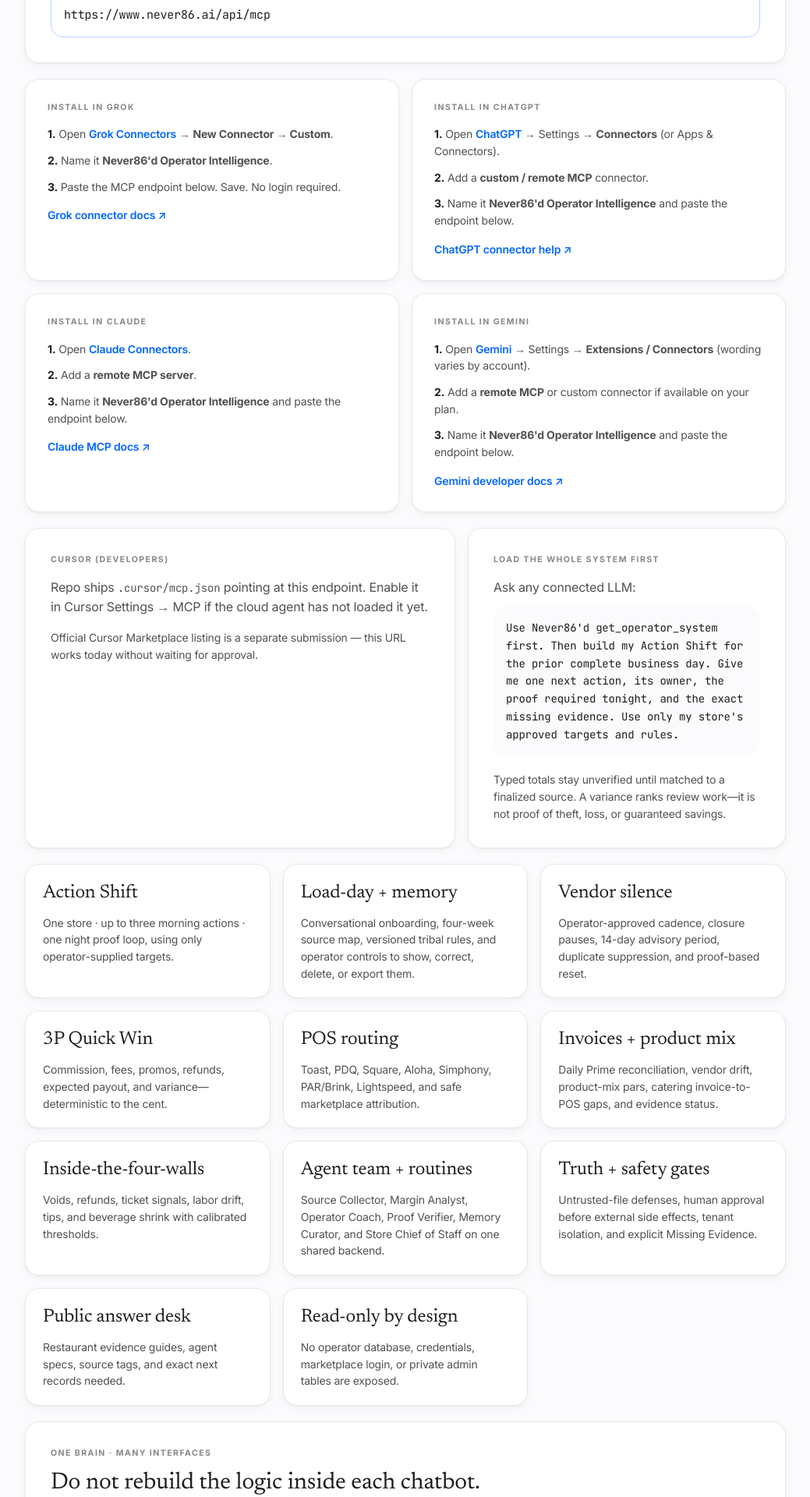
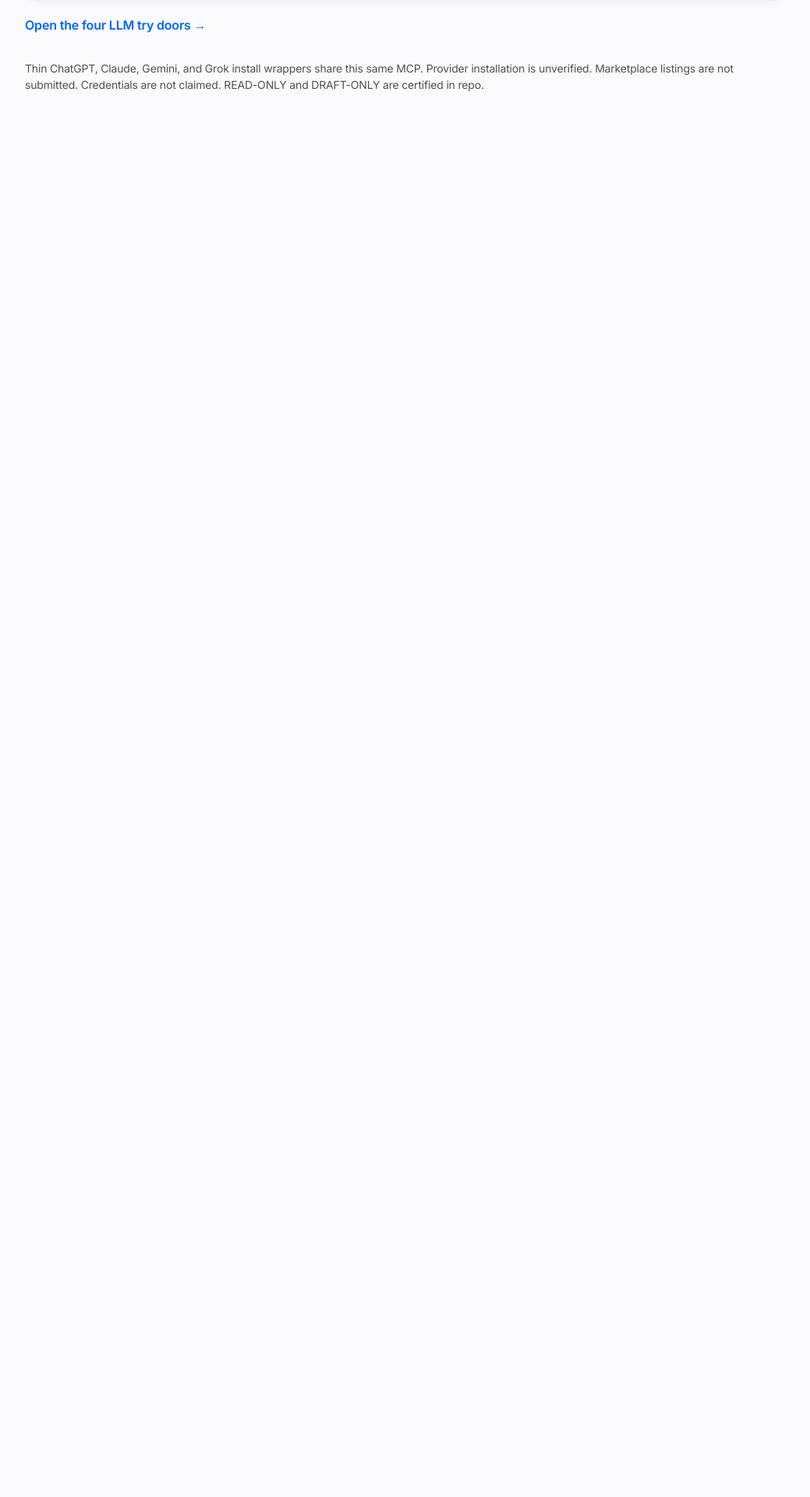
Before and after one commit to mykemueller1-ctrl/never86, a Next.js app: page /mcp in a window 1280 px wide. Shown: the part 720-2640 px from the top of the page at 78% size, without its empty margins (120-1159 px from the left). After the commit the page ends 920 px from the top, so only its background shows below. Built offline with nearby package versions, Linux system fonts and the light colour scheme.

Commit message:
Restore MCP page apostrophes and keep /llm-shells try link.

```diff
--- a/src/app/mcp/page.tsx
+++ b/src/app/mcp/page.tsx
@@ -10,49 +10,6 @@
 };
 
 const CONNECTOR_NAME = "Never86'd Operator Intelligence";
-
-const INSTALLS = [
-  {
-    id: 'grok',
-    label: 'Grok',
-    steps: [
-      <>Open <a href="https://grok.com/connectors" className="font-semibold text-[#0066ff] hover:underline">Grok Connectors</a> → <strong>New Connector → Custom</strong>.</>,
-      <>Name it <strong>{CONNECTOR_NAME}</strong>.</>,
-      <>Paste the MCP endpoint below. Save. No login required.</>,
-    ],
-    docs: { href: 'https://docs.x.ai/grok/connectors', label: 'Grok connector docs ↗' },
-  },
-  {
-    id: 'chatgpt',
-    label: 'ChatGPT',
-    steps: [
-      <>Open <a href="https://chatgpt.com" className="font-semibold text-[#0066ff] hover:underline">ChatGPT</a> → Settings → <strong>Connectors</strong> (or Apps & Connectors).</>,
-      <>Add a <strong>custom / remote MCP</strong> connector.</>,
-      <>Name it <strong>{CONNECTOR_NAME}</strong> and paste the endpoint below.</>,
-    ],
-    docs: { href: 'https://help.openai.com/en/articles/11487775-connectors-in-chatgpt', label: 'ChatGPT connector help ↗' },
-  },
-  {
-    id: 'claude',
-    label: 'Claude',
-    steps: [
-      <>Open <a href="https://claude.ai/settings/connectors" className="font-semibold text-[#0066ff] hover:underline">Claude Connectors</a>.</>,
-      <>Add a <strong>remote MCP server</strong>.</>,
-      <>Name it <strong>{CONNECTOR_NAME}</strong> and paste the endpoint below.</>,
-    ],
-    docs: { href: 'https://support.anthropic.com/en/articles/11175166-getting-started-with-custom-connectors-using-remote-mcp', label: 'Claude MCP docs ↗' },
-  },
-  {
-    id: 'gemini',
-    label: 'Gemini',
-    steps: [
-      <>Open <a href="https://gemini.google.com" className="font-semibold text-[#0066ff] hover:underline">Gemini</a> → Settings → <strong>Extensions / Connectors</strong> (wording varies by account).</>,
-      <>Add a <strong>remote MCP</strong> or custom connector if available on your plan.</>,
-      <>Name it <strong>{CONNECTOR_NAME}</strong> and paste the endpoint below.</>,
-    ],
-    docs: { href: 'https://ai.google.dev/gemini-api/docs', label: 'Gemini developer docs ↗' },
-  },
-] as const;
 
 export default function McpPage() {
   return (
@@ -74,20 +31,16 @@
           </nav>
         </div>
       </div>
-
       <section className="max-w-5xl mx-auto px-6 pt-16 md:pt-24 pb-20">
         <p className="compass-eyebrow mb-6">— Grok · ChatGPT · Claude · Gemini · MCP</p>
-        <h1 className="compass-display text-5xl md:text-7xl mb-8">
-          Put the operator logic <em>next to you.</em>
-        </h1>
+        <h1 className="compass-display text-5xl md:text-7xl mb-8">Put the operator logic <em>next to you.</em></h1>
         <p className="compass-body text-lg md:text-xl mb-10 max-w-3xl">
-          One public, read-only Model Context Protocol endpoint gives every supported AI the same versioned operator brain: Action Shift, deterministic 3P math, load-day onboarding, vendor silence, proof and memory rules, specialist-agent routines, POS and invoice routing, and the public answer desk.
+          One public, read-only Model Context Protocol endpoint gives every supported AI the same versioned operator brain.
         </p>
-
         <div className="compass-card border-[#b8d2ff] bg-[#f2f7ff] p-6 md:p-8 mb-5">
           <p className="compass-card-label" style={{ color: '#0066ff' }}>One endpoint · four LLMs</p>
           <p className="compass-body mt-3 text-base max-w-3xl">
-            The server is live. Each chat app needs one custom connector pointing at the same URL. Discovery manifest:{' '}
+            The server is live. Discovery:{' '}
             <a href="/.well-known/mcp.json" className="font-semibold text-[#0066ff] hover:underline">/.well-known/mcp.json</a>
             {' '}· version {NEVER86_MCP_DISCOVERY.version}
           </p>
@@ -96,89 +49,11 @@
             <p className="mt-3 break-all font-mono text-[15px] text-[#1d1d1f]">{NEVER86_MCP_URL}</p>
           </div>
         </div>
-
-        <div className="grid gap-4 md:grid-cols-2">
-          {INSTALLS.map((install) => (
-            <div key={install.id} className="compass-card p-6 md:p-7">
-              <p className="compass-card-label">Install in {install.label}</p>
-              <ol className="compass-body mt-4 space-y-3 text-sm">
-                {install.steps.map((step, i) => (
-                  <li key={i}><strong className="text-[#1d1d1f]">{i + 1}.</strong> {step}</li>
-                ))}
-              </ol>
-              <a href={install.docs.href} className="mt-4 inline-flex text-sm font-semibold text-[#0066ff] hover:underline">{install.docs.label}</a>
-            </div>
-          ))}
-        </div>
-
-        <div className="grid gap-4 md:grid-cols-[1.15fr_0.85fr] mt-5">
-          <div className="compass-card p-6 md:p-8">
-            <p className="compass-card-label">Cursor (developers)</p>
-            <p className="compass-body mt-4 text-base">
-              Repo ships <code className="font-mono text-sm">.cursor/mcp.json</code> pointing at this endpoint. Enable it in Cursor Settings → MCP if the cloud agent has not loaded it yet.
-            </p>
-            <p className="compass-body mt-4 text-sm text-[#6e6e73]">
-              Official Cursor Marketplace listing is a separate submission — this URL works today without waiting for approval.
-            </p>
-          </div>
-
-          <div className="compass-card p-6 md:p-8">
-            <p className="compass-card-label">Load the whole system first</p>
-            <p className="compass-body mt-4 text-base">Ask any connected LLM:</p>
-            <p className="mt-3 rounded-2xl bg-[#fbfbfd] p-4 font-mono text-sm leading-relaxed text-[#1d1d1f]">Use Never86'd get_operator_system first. Then build my Action Shift for the prior complete business day. Give me one next action, its owner, the proof required tonight, and the exact missing evidence. Use only my store's approved targets and rules.</p>
-            <p className="compass-body mt-5 text-sm">Typed totals stay unverified until matched to a finalized source. A variance ranks review work—it is not proof of theft, loss, or guaranteed savings.</p>
-          </div>
-        </div>
-
-        <div className="mt-5 grid gap-4 sm:grid-cols-2 lg:grid-cols-3">
-          {[
-            ['Action Shift', 'One store · up to three morning actions · one night proof loop, using only operator-supplied targets.'],
-            ['Load-day + memory', 'Conversational onboarding, four-week source map, versioned tribal rules, and operator controls to show, correct, delete, or export them.'],
-            ['Vendor silence', 'Operator-approved cadence, closure pauses, 14-day advisory period, duplicate suppression, and proof-based reset.'],
-            ['3P Quick Win', 'Commission, fees, promos, refunds, expected payout, and variance—deterministic to the cent.'],
-            ['POS routing', 'Toast, PDQ, Square, Aloha, Simphony, PAR/Brink, Lightspeed, and safe marketplace attribution.'],
-            ['Invoices + product mix', 'Daily Prime reconciliation, vendor drift, product-mix pars, catering invoice-to-POS gaps, and evidence status.'],
-            ['Inside-the-four-walls', 'Voids, refunds, ticket signals, labor drift, tips, and beverage shrink with calibrated thresholds.'],
-            ['Agent team + routines', 'Source Collector, Margin Analyst, Operator Coach, Proof Verifier, Memory Curator, and Store Chief of Staff on one shared backend.'],
-            ['Truth + safety gates', 'Untrusted-file defenses, human approval before external side effects, tenant isolation, and explicit Missing Evidence.'],
-            ['Public answer desk', 'Restaurant evidence guides, agent specs, source tags, and exact next records needed.'],
-            ['Read-only by design', 'No operator database, credentials, marketplace login, or private admin tables are exposed.'],
-          ].map(([title, body]) => (
-            <div key={title} className="compass-card p-5">
-              <h2 className="font-serif text-2xl text-[#1d1d1f]">{title}</h2>
-              <p className="compass-body mt-3 text-sm">{body}</p>
-            </div>
-          ))}
-        </div>
-
-        <div className="compass-card mt-5 p-6 md:p-8">
-          <p className="compass-card-label">One brain · many interfaces</p>
-          <h2 className="mt-3 font-serif text-3xl text-[#1d1d1f]">Do not rebuild the logic inside each chatbot.</h2>
-          <p className="compass-body mt-4 max-w-3xl">Grok, ChatGPT, Claude, Gemini, and any other client with compatible remote MCP support should call this same endpoint. Their wording can differ. The formulas, evidence states, store-memory contract, action limits, and human-approval gates stay the same.</p>
-          <p className="compass-body mt-4 max-w-3xl">Thin ChatGPT, Claude, Gemini, and Grok install wrappers share this same MCP. Provider installation is unverified. Marketplace listings are not submitted. Credentials are not claimed. READ-ONLY and DRAFT-ONLY are certified in repo.</p>
-          <p className="compass-body mt-4"><Link href="/llm-shells" className="font-semibold text-[#0066ff] hover:underline">Open the four LLM try doors →</Link></p>
-        </div>
-
-        <div className="compass-card mt-5 p-6 md:p-8">
-          <p className="compass-card-label">Use it around X</p>
-          <h2 className="mt-3 font-serif text-3xl text-[#1d1d1f]">Public lesson. Private math.</h2>
-          <p className="compass-body mt-4 max-w-3xl">On X, share the no-login Quick Win or ask Grok to explain the method. Never post a marketplace statement, invoice, payroll export, POS file, bank record, or guest data publicly. Run the dollar work privately in Grok or in the browser calculator.</p>
-          <div className="mt-5 flex flex-wrap gap-3">
-            <Link href="/audit" className="btn-primary" style={{ background: '#0066ff' }}>Open the free Quick Win →</Link>
-            <Link href="/delivery-marketplace-reconciliation" className="btn-secondary">Open the evidence desk →</Link>
-          </div>
-        </div>
+        <p className="compass-body mt-4">
+          <Link href="/llm-shells" className="font-semibold text-[#0066ff] hover:underline">Open the four LLM try doors →</Link>
+        </p>
+        <p className="compass-body mt-8 text-sm">Thin ChatGPT, Claude, Gemini, and Grok install wrappers share this same MCP. Provider installation is unverified. Marketplace listings are not submitted. Credentials are not claimed. READ-ONLY and DRAFT-ONLY are certified in repo.</p>
       </section>
-
-      <footer className="border-t border-[#e8e8ed] py-10 px-6">
-        <div className="max-w-5xl mx-auto flex items-center justify-between text-[#6e6e73] text-[12px]">
-          <div className="flex items-center gap-2">
-            <span className="brand-monogram" style={{ width: '1.1rem', height: '1.1rem', fontSize: '0.5rem' }}>N86</span>
-            <span>Never 86'd · Built by operators</span>
-          </div>
-          <Link href="/" className="hover:text-ink-800 transition-colors">Home</Link>
-        </div>
-      </footer>
     </main>
   );
 }
```
